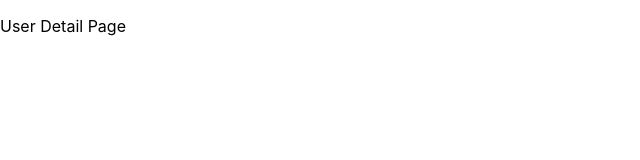
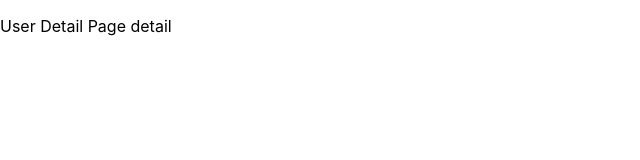
Before and after one commit to elrahmaan/nextjs-basic, a Next.js app: page /users/detail in a window 1280 px wide. Shown: the top 160 px of the page, without its empty margins (0-640 px from the left). Built offline with nearby package versions, Linux system fonts and the light colour scheme.

Commit message:
dynamic routes

```diff
--- /dev/null
+++ b/pages/users/[id].tsx
@@ -0,0 +1,20 @@
+// route -> http://127.0.0.1:3000/users/data-nya
+
+import { useRouter } from "next/router";
+
+export default function UserDetail() {
+    const router = useRouter();
+    const { id } = router.query;
+    return (
+        /* akan menyesuaikan dari data route nya */
+        <div>
+            <p>
+                User Detail Page
+                {' '}
+                {id}
+                {' '}
+
+            </p>
+        </div>
+    );
+}
--- a/pages/users/detail.tsx
+++ /dev/null
@@ -1,8 +0,0 @@
-// route -> http://127.0.0.1:3000/users/detail
-export default function UserDetail() {
-    return (
-        <div>
-            <p>User Detail Page</p>
-        </div>
-    )
-}
```
